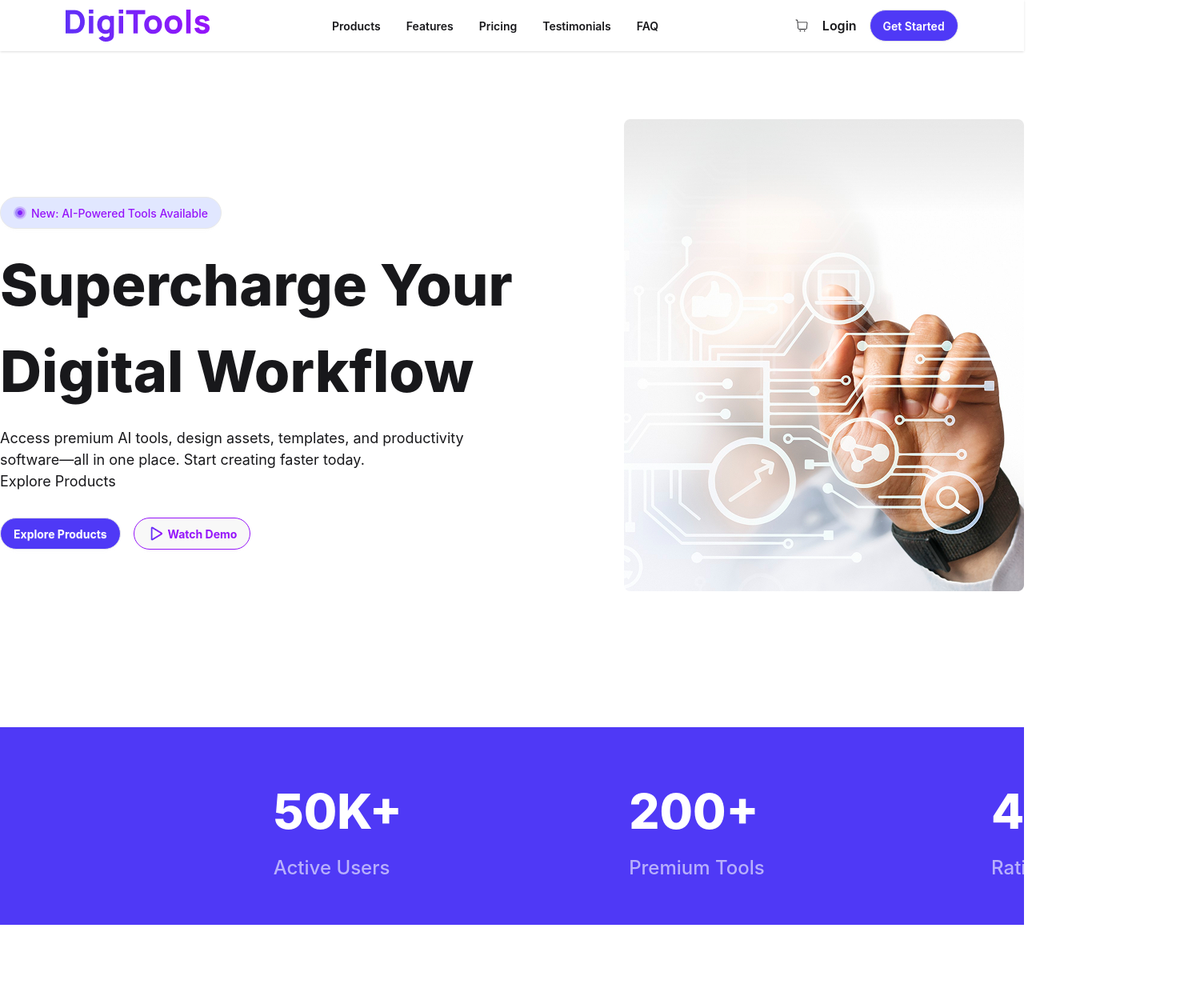
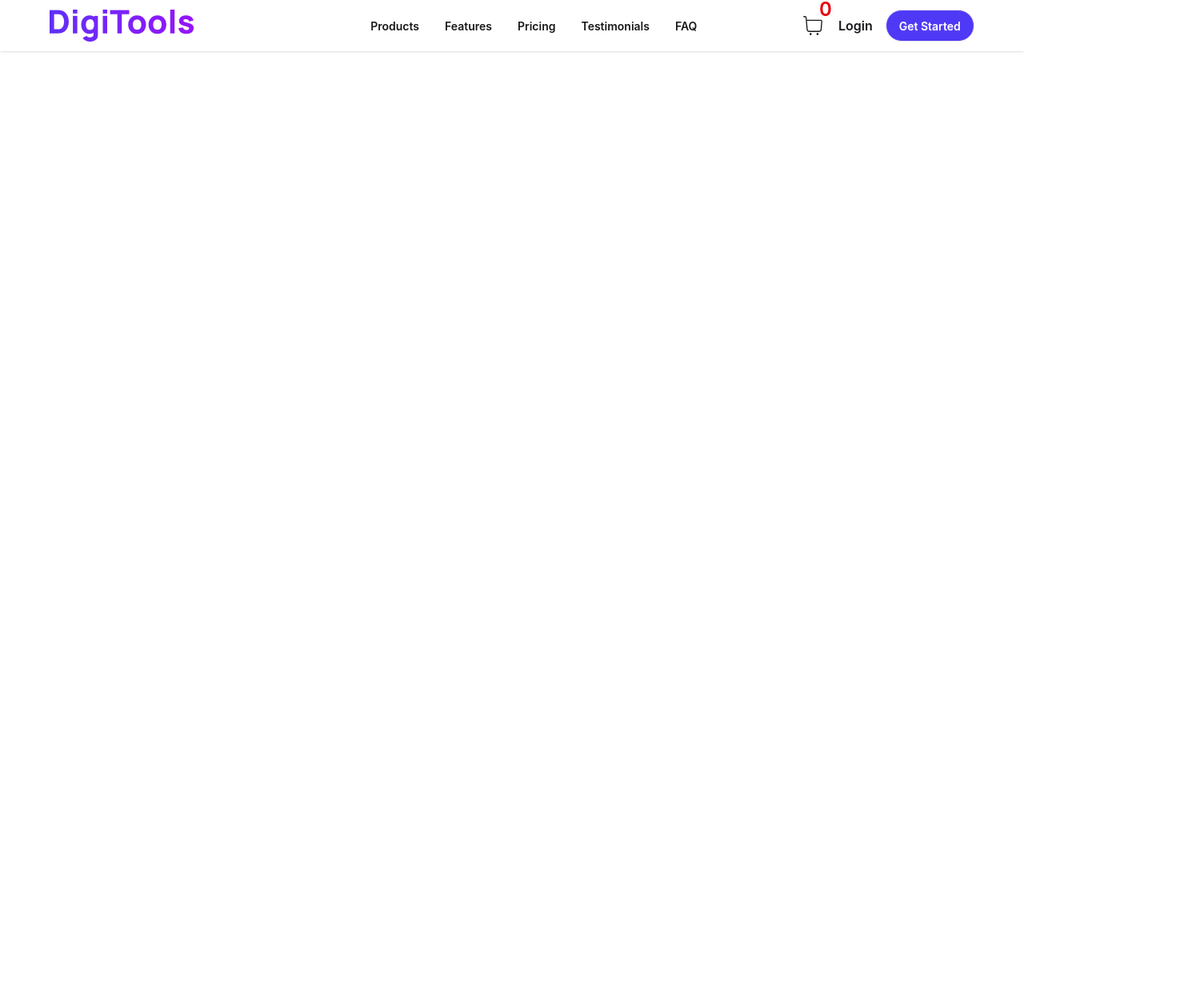
Before and after one commit to mojahidulislam12/Assignment-6, a React (Vite) app: page / in a window 1280 px wide. Shown: the top 1260 px of the page at 80% size, 1480 px wide, since content can reach past the window. After the commit the page ends 800 px from the top, so only its background shows below. Built offline with nearby package versions, Linux system fonts and the light colour scheme.

Commit message:
NavBar Responsive

```diff
--- a/package.json
+++ b/package.json
@@ -11,6 +11,7 @@
   },
   "dependencies": {
     "@tailwindcss/vite": "^4.2.2",
+    "lucide-react": "^1.7.0",
     "react": "^19.2.4",
     "react-dom": "^19.2.4",
     "react-icons": "^5.6.0",
--- a/src/App.jsx
+++ b/src/App.jsx
@@ -18,10 +18,11 @@ function App() {
   const allCards = loadData();
   const [selectedCards, setSelectedCards] = useState([]);
   const [count, setCount] = useState(0);
+  console.log(count);
   return (
     <>
       <NavBar selectedCards={selectedCards}></NavBar>
-      <Banner count={count}></Banner>
+      <Banner></Banner>
       <Active></Active>
 
       <Suspense
--- a/src/Components/Active/Active.jsx
+++ b/src/Components/Active/Active.jsx
@@ -2,7 +2,7 @@ import React from "react";
 
 const Active = () => {
   return (
-    <div className="bg-[#4F39F6] h-61.75 text-white ">
+    <div className="bg-[#4F39F6] h-61.75 text-white hidden">
       <div className="container mx-auto flex justify-around items-center  ml-50">
         <div className="my-15">
           <h1 className="font-extrabold text-[60px]">50K+</h1>
--- a/src/Components/Banner/Banner.jsx
+++ b/src/Components/Banner/Banner.jsx
@@ -4,7 +4,7 @@ import img2 from "../../assets/Play.png";
 import img3 from "../../assets/banner.png";
 const Banner = () => {
   return (
-    <div className="container mx-auto h-190">
+    <div className="container mx-auto h-190 hidden">
       <div className="mt-21.25 flex justify-between">
         <div>
           <button className="btn bg-[#E1E7FF] text-[#9514FA] rounded-[1000px] font-medium text-4 mt-24.25">
--- a/src/Components/Footer/Footer.jsx
+++ b/src/Components/Footer/Footer.jsx
@@ -4,7 +4,7 @@ import { FaFacebook, FaInstagram, FaTwitter } from "react-icons/fa";
 import { FaXTwitter } from "react-icons/fa6";
 const Footer = () => {
   return (
-    <div className="bg-[#101727] ">
+    <div className="bg-[#101727] hidden">
       <footer className="text-white grid grid-cols-5 container mx-auto pt-30 pb-10">
         <div className="text-white ">
           <img className="mb-4" src={img} alt="" />
--- a/src/Components/GetStared/GetStared.jsx
+++ b/src/Components/GetStared/GetStared.jsx
@@ -4,7 +4,7 @@ import img2 from "../../assets/package.png";
 import img3 from "../../assets/rocket.png";
 const GetStared = () => {
   return (
-    <div className=" bg-[#F1F1F1] ">
+    <div className=" bg-[#F1F1F1] hidden">
       <div className="py-30 container mx-auto">
         <div className="text-center mb-10">
           <h1 className="font-extrabold text-[48px]">Get Started in 3 Steps</h1>
@@ -12,7 +12,7 @@ const GetStared = () => {
             Start using premium digital tools in minutes, not hours.
           </p>
         </div>
-        <div className="grid grid-cols-3 gap-8 space-y-4">
+        <div className="grid grid-cols-1 md:grid-cols-2 lg:grid-cols-3 gap-8 space-y-4">
           <div className="card w-120  h-80   bg-base-100 card-lg shadow-sm">
             <div className="card-body">
               <div className="flex justify-end">
--- a/src/Components/NaBar/NavBar.jsx
+++ b/src/Components/NaBar/NavBar.jsx
@@ -1,15 +1,37 @@
-import React from "react";
+import React, { useState } from "react";
 import img1 from "../../assets/DigiTools.png";
 import { CiShoppingCart } from "react-icons/ci";
-const NavBar = () => {
+import { Menu, X } from "lucide-react";
+const NavBar = ({ selectedCards }) => {
+  const [open, setOpen] = useState();
   return (
-    <div>
+    <div className="">
       <div className="flex justify-around items-center navbar bg-base-100 shadow-sm">
+        <span
+          onClick={() => setOpen(!open)}
+          className="flex justify-center items-center gap-5"
+        >
+          {open === true ? (
+            <X className="md:hidden"></X>
+          ) : (
+            <Menu className="md:hidden"></Menu>
+          )}
+          <img src={img1} alt="" />
+          <ul
+            className={`md:hidden absolute duration-1000 p-3
+            ${open ? "top-16" : "-top-40"}
+             bg-amber-200 -ml-30`}
+          >
+            <li>Products</li>
+            <li>Features</li>
+            <li>Pricing</li>
+            <li>Testimonials</li>
+            <li>FAQ</li>
+          </ul>
+        </span>
+        <div></div>
         <div>
-          <img src={img1} alt="" />
-        </div>
-        <div>
-          <ul className="menu gap-8 menu-horizontal px-1 font-semibold text-5 text-[#101727">
+          <ul className="md:flex hidden menu gap-8 menu-horizontal px-1 font-semibold text-5 text-[#101727">
             <li>Products</li>
             <li>Features</li>
             <li>Pricing</li>
@@ -19,9 +41,13 @@ const NavBar = () => {
         </div>
         <div className="flex justify-between items-center gap-4 font-semibold text-4">
           <a href=""></a>
-          <div className="indicator">
-            <CiShoppingCart className="w-5 h-8" />
-            <span className=" badge-sm indicator-item"></span>
+          <div className="indicator ">
+            <span className="badge badge-sm indicator-item text-black"></span>
+            <CiShoppingCart className="w-8 h-10" />
+            <span className=" badge-sm indicator-item  text-red-600 text-2xl">
+              {" "}
+              {selectedCards.length}
+            </span>
           </div>
           <a>Login</a>
           <a className="btn rounded-[10000px] bg-[#4F39F6] text-white">
--- a/src/Components/PremiumDigitalTools/PremiumDigitalTools.jsx
+++ b/src/Components/PremiumDigitalTools/PremiumDigitalTools.jsx
@@ -13,7 +13,7 @@ const PremiumDigitalTools = ({
   const [btnSelect, setBtnSelect] = useState("products");
 
   return (
-    <div className="mt-30">
+    <div className="mt-30 hidden">
       <div className="space-y-4">
         <h1 className="text-center font-extrabold text-[48px] text-[#001931]">
           Premium Digital Tools
--- a/src/Components/Pricing/Pricing.jsx
+++ b/src/Components/Pricing/Pricing.jsx
@@ -2,7 +2,7 @@ import React from "react";
 
 const Pricing = () => {
   return (
-    <div className=" ">
+    <div className=" hidden ">
       <div className="py-30 container mx-auto">
         <div className="text-center mb-10">
           <h1 className="font-extrabold text-[48px]">
--- a/src/Components/WorkFlow/WorkFlow.jsx
+++ b/src/Components/WorkFlow/WorkFlow.jsx
@@ -2,7 +2,7 @@ import React from "react";
 
 const WorkFlow = () => {
   return (
-    <div className="bg-[#4F39F6]">
+    <div className="bg-[#4F39F6] hidden">
       <div className=" py-30">
         <div className="">
           <h1 className="text-center font-extrabold text-[40px] text-[#FFFFFF]">
```
Also changed, not shown: 1 other file (tests, documents, lock files or other folders).
